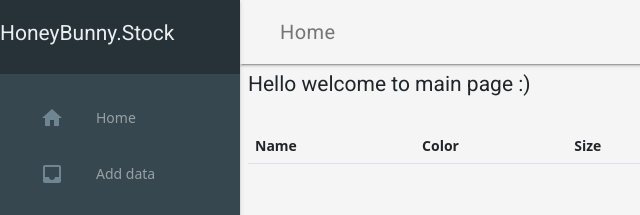
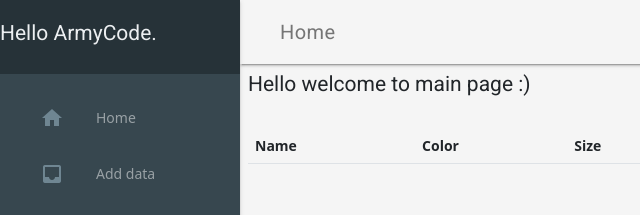
Before and after one commit to JirayuPr/Armycode, a plain HTML site: page public/main.html in a window 1280 px wide. Shown: the top 215 px of the page, 0-640 px from the left. Drawn offline with nearby package versions, Linux system fonts and the light colour scheme; no server answers.

Commit message:
Update main.html

```diff
--- a/public/main.html
+++ b/public/main.html
@@ -90,7 +90,7 @@
     <div class="demo-drawer mdl-layout__drawer mdl-color--blue-grey-900 mdl-color-text--blue-grey-50">
       <header>
         <br>
-        <h4> HoneyBunny.Stock</h4>
+        <h4> Hello ArmyCode.</h4>
 
         </h6>
         <br>
```
